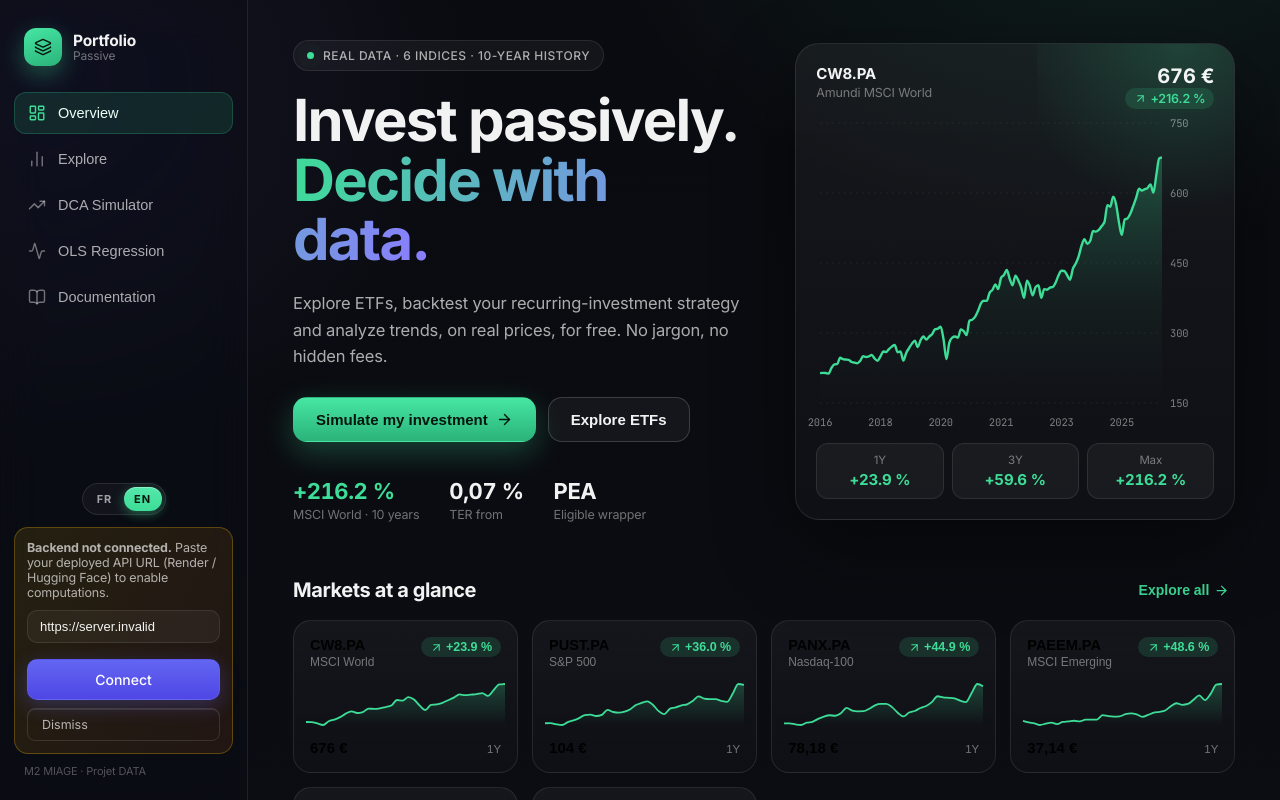
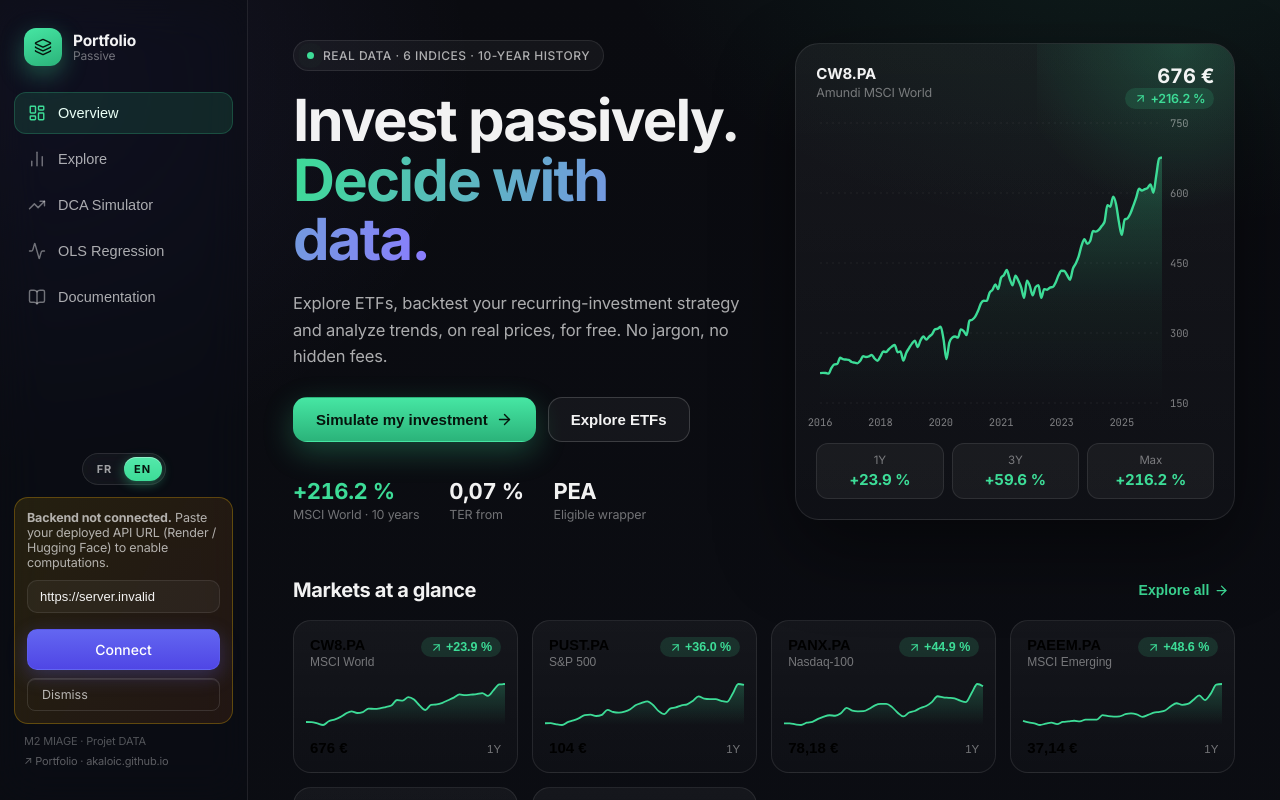
Before and after one commit to akaloic/Financial_dashboard, a React (Vite) app in the folder frontend/: page / in a window 1280 px wide. Shown: the top 800 px of the page. Built offline with nearby package versions, Linux system fonts and the light colour scheme; no server answers.

Commit message:
feat: add portfolio link in sidebar footer

```diff
--- a/frontend/src/App.tsx
+++ b/frontend/src/App.tsx
@@ -52,6 +52,24 @@ export default function App() {
           <div style={{ display: 'flex', justifyContent: 'center', marginBottom: 12 }}><LangToggle /></div>
           <ApiBanner />
           <div className="fin-credit">M2 MIAGE · Projet DATA</div>
+          <a
+            href="https://akaloic.github.io/"
+            target="_blank"
+            rel="noopener noreferrer"
+            style={{
+              display: 'block',
+              fontSize: 11,
+              color: 'var(--text-3)',
+              textDecoration: 'none',
+              padding: '6px 10px 10px',
+              opacity: 0.8,
+              transition: 'color 0.15s, opacity 0.15s',
+            }}
+            onMouseEnter={e => { (e.currentTarget as HTMLAnchorElement).style.color = 'var(--primary)'; (e.currentTarget as HTMLAnchorElement).style.opacity = '1' }}
+            onMouseLeave={e => { (e.currentTarget as HTMLAnchorElement).style.color = 'var(--text-3)'; (e.currentTarget as HTMLAnchorElement).style.opacity = '0.8' }}
+          >
+            ↗ Portfolio · akaloic.github.io
+          </a>
         </div>
       </aside>
 
```
